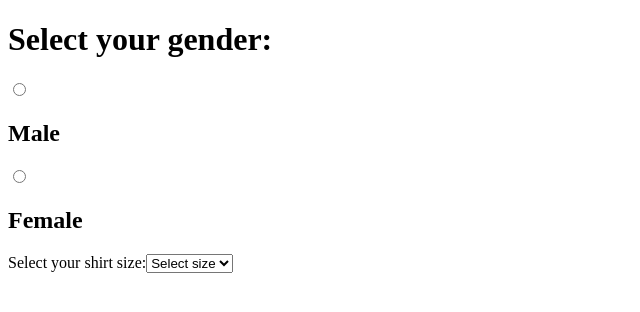
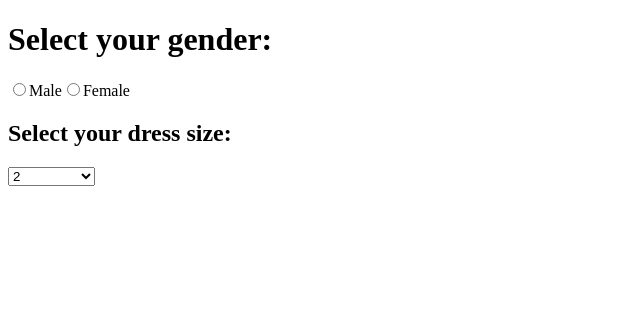
Before and after one commit to acciojob/gender-form-SwapnilYC, a React app: page / in a window 1280 px wide. Shown: the top 312 px of the page, without its empty margins (0-640 px from the left). Built offline with nearby package versions, Linux system fonts and the light colour scheme.

Commit message:
some syntactical chnages

```diff
--- a/src/components/App.js
+++ b/src/components/App.js
@@ -5,36 +5,32 @@ import './../styles/App.css';
 export default function App() {
   let [gender, setGender] = useState("Male");
 
-  function genderHandler(gen) {
-    setGender(gen);
-  }
-
   return (
     <div>
       <h1>Select your gender:</h1>
       <input
-        onClick={() => genderHandler("Male")}
+        onClick={(e) => setGender(e.target.value)}
         type="radio"
         id="male"
         name="gender"
-        value="Male"
+        value="male"
       />
-      <h2 for="male">Male</h2>
+      <label for="male">Male</label>
       <input
-        onClick={() => genderHandler("Female")}
+         onClick={(e) => setGender(e.target.value)}
         type="radio"
         id="female"
         name="gender"
-        value="Female"
+        value="female"
       />
-      <h2 for="female">Female</h2>
+      <label for="female">Female</label>
       {/* Do not remove the main div */}
 
-      {gender === "Male" ? (
+      {gender === "male" ? (
         <>
-          <label for="shirts">Select your shirt size:</label>
+          <h2 for="shirts">Select your shirt size:</h2>
           <select name="shirtForMale" id="shirts">
-            <option value="select_size">Select size</option>
+            <option value="select_size" disabled>Select size</option>
             <option value="small">Small</option>
             <option value="medium">Medium</option>
             <option value="large">Large</option>
@@ -42,9 +38,9 @@ export default function App() {
         </>
       ) : (
         <>
-          <label for="dress">Select your dress size:</label>
+          <h2 for="dress">Select your dress size:</h2>
           <select name="shirtForFemale" id="dress">
-            <option value="select_size">Select size</option>
+            <option value="select_size" disabled>Select size</option>
             <option value="2">2</option>
             <option value="4">4</option>
             <option value="6">6</option>
```
